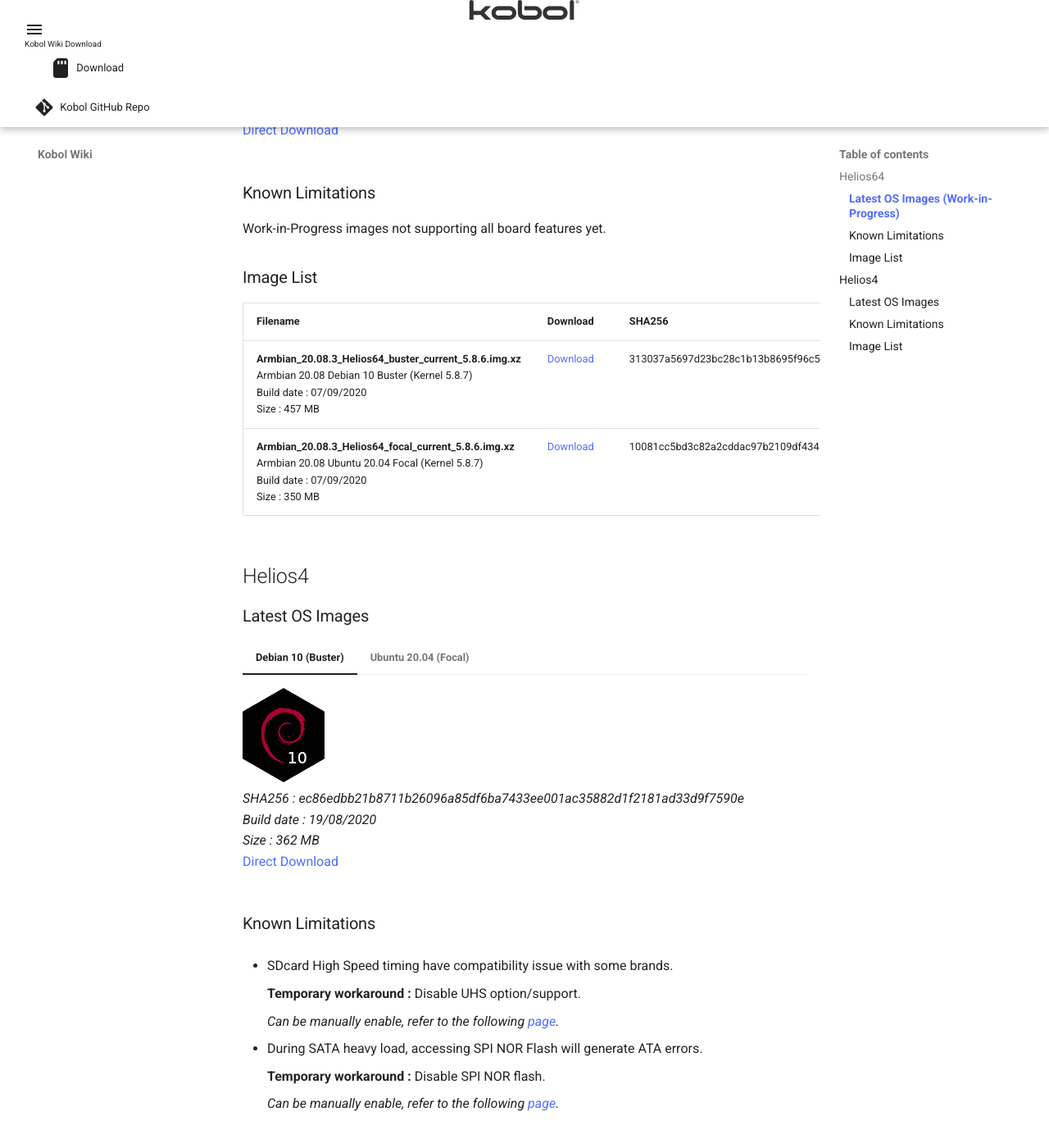
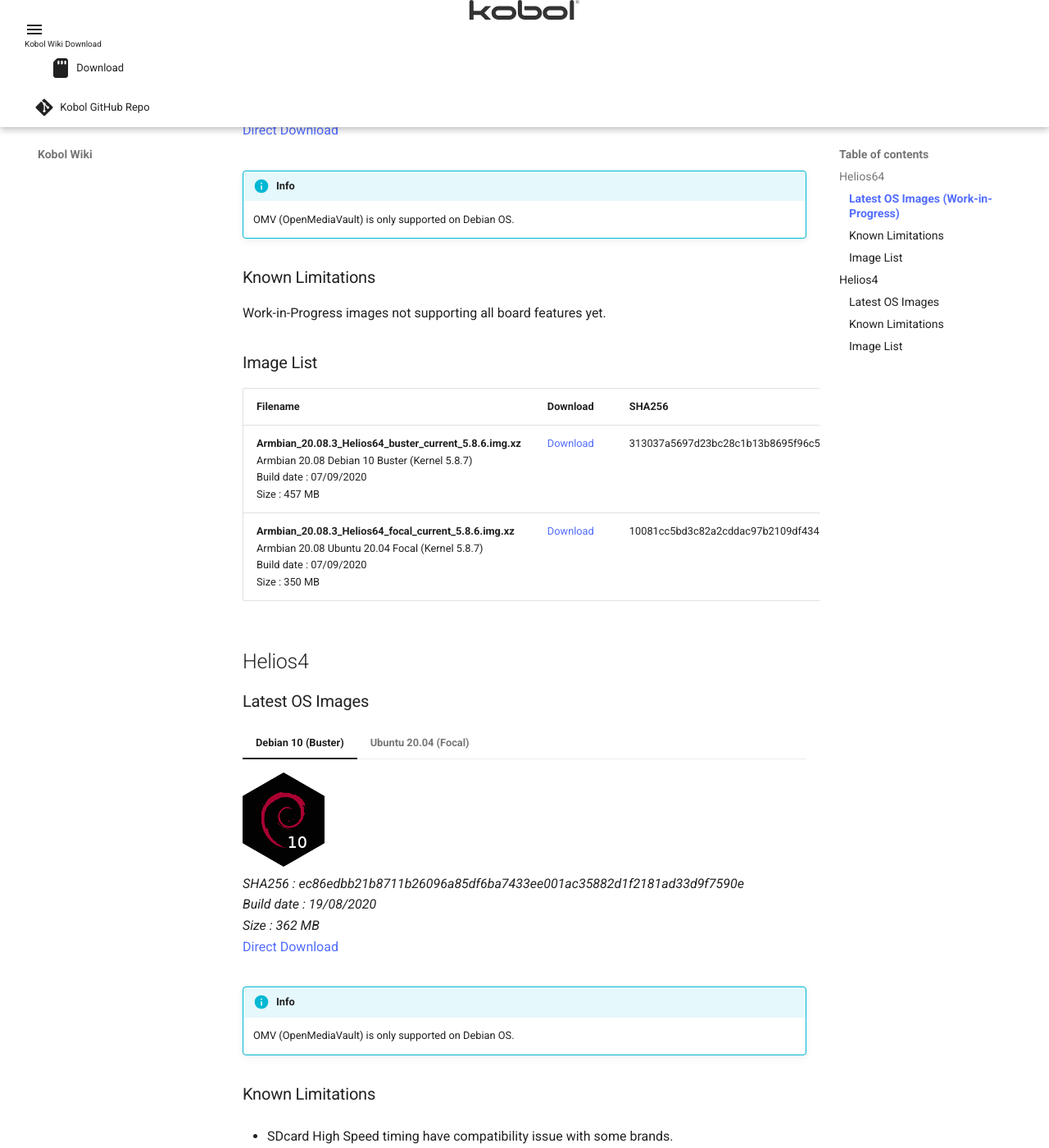
Before and after one commit to kobol-io/wiki, an MkDocs documentation site: the page built from docs/download.md, in a window 1280 px wide and 1400 px high, scrolled down 608 px. Shown: the whole window at 82% size. Built offline with MkDocs 1.6.1 and Material for MkDocs 9.7.7, drawn with Linux system fonts in a browser that asks for light colours.

Commit message:
Add reminder that OMV only works on Debian

```diff
--- a/docs/download.md
+++ b/docs/download.md
@@ -22,6 +22,8 @@ All images are generated by [Armbian](https://www.armbian.com/) community.
     Size : 350 MB<br>*
     [Direct Download](https://dl.armbian.com/helios64/archive/Armbian_20.08.3_Helios64_focal_current_5.8.7.img.xz)
 
+!!! info
+    OMV (OpenMediaVault) is only supported on Debian OS.
 
 ### Known Limitations
 
@@ -55,6 +57,8 @@ Filename | Download | SHA256
     Size : 286 MB<br>*
     [Direct Download](https://dl.armbian.com/helios4/archive/Armbian_20.08_Helios4_focal_current_5.4.58.img.xz)
 
+!!! info
+    OMV (OpenMediaVault) is only supported on Debian OS.
 
 ### Known Limitations
 
--- a/mkdocs.yml
+++ b/mkdocs.yml
@@ -95,7 +95,7 @@ nav:
     - SATA: 'helios64/sata.md'
     - SPI: 'helios64/spi.md'
     - UEXT: 'helios64/uext.md'
-    - UPS: 'helios64/ups.md'
+    - UPS Battery: 'helios64/ups.md'
     - USB: 'helios64/usb.md'
   - Documents: 'helios64/docs.md'
 - Helios4:
```
Also changed, not shown: docs/helios64/install.md (+3 -0 lines).
